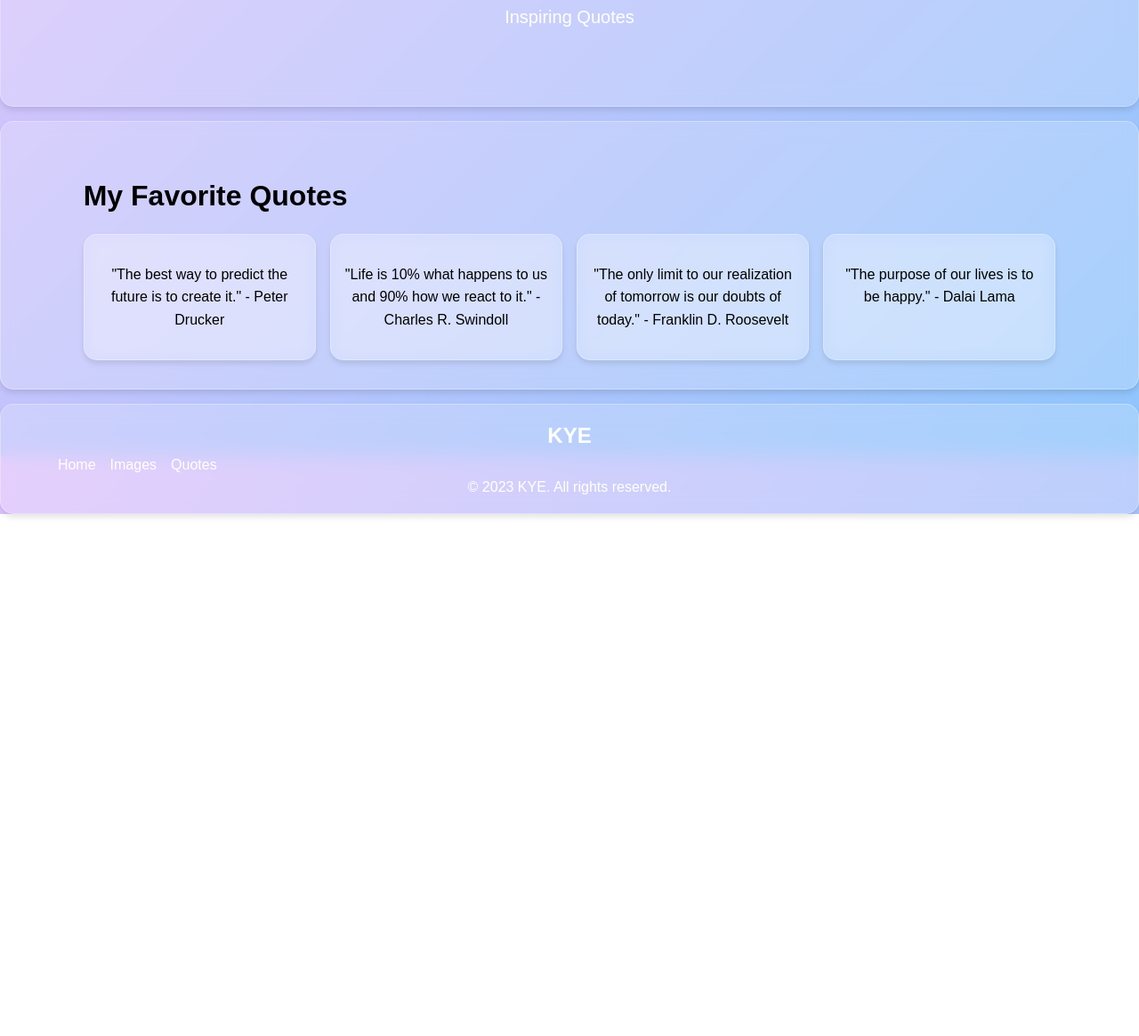
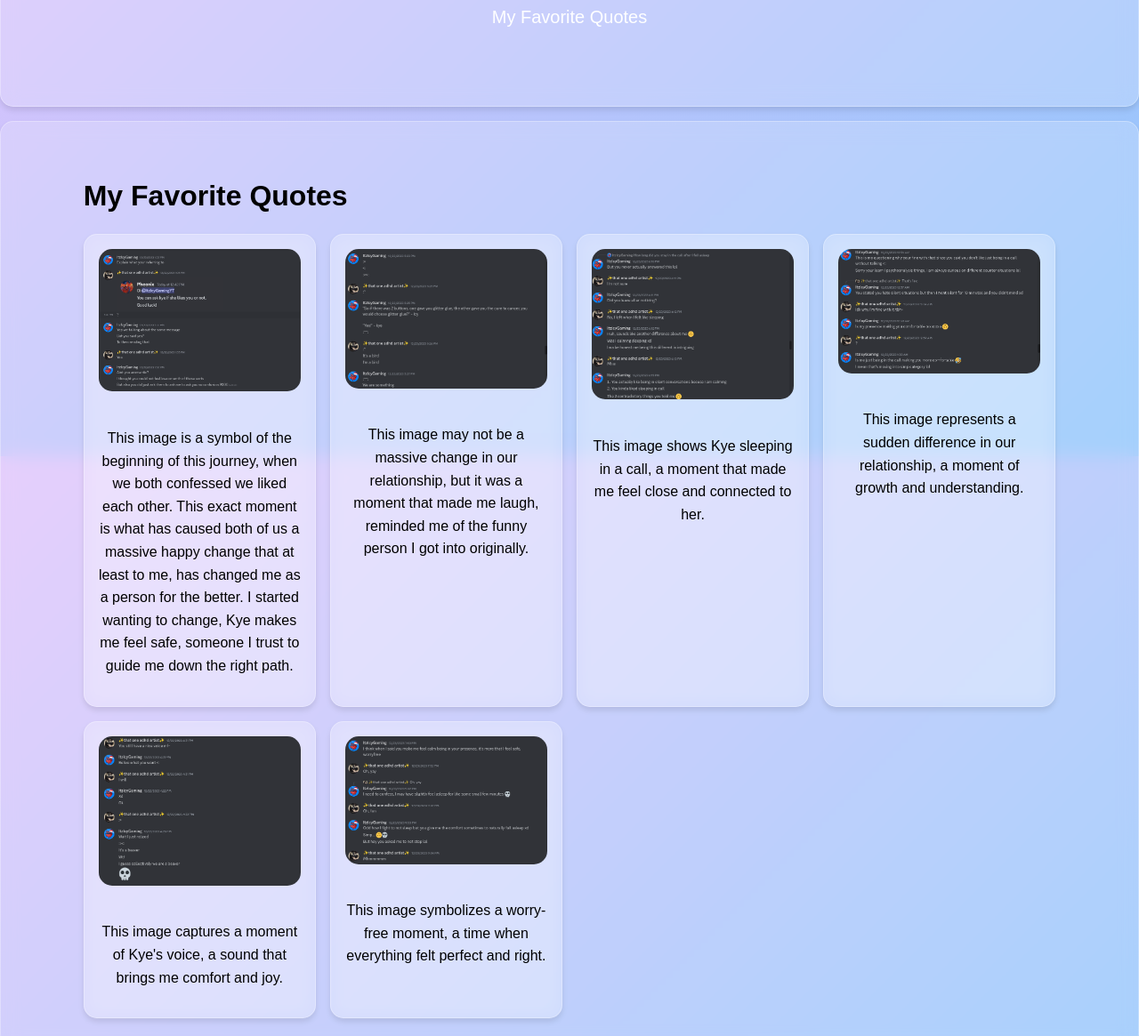
Before and after one commit to TrulyItzIcyGaming/newkeysite, a website built with Parcel: page quotes.html in a window 1280 px wide. Shown: the part 287-1452 px from the top of the page at 89% size. Before the commit the page ends 865 px from the top, so only its background shows below. Built offline with nearby package versions, Linux system fonts and the light colour scheme.

Commit message:
Resolved merge conflictsdd

```diff
--- a/quotes.html
+++ b/quotes.html
@@ -40,7 +40,7 @@
       <section class="hero">
         <div class="container">
           <h1 class="hero-heading">Quotes</h1>
-          <p class="hero-subheading">Inspiring Quotes</p>
+          <p class="hero-subheading">My Favorite Quotes</p>
         </div>
       </section>
       <section class="gallery">
@@ -48,23 +48,63 @@
           <h2 class="gallery-heading">My Favorite Quotes</h2>
           <div class="gallery-grid">
             <div class="gallery-item">
-              <p class="gallery-quote">
-                "The best way to predict the future is to create it." - Peter Drucker
+              <img
+                src="resources/screenshot%202023-12-25%201.34.48%20am-1400h.png"
+                alt="image"
+                class="gallery-image"
+              />
+              <p class="gallery-description">
+                This image is a symbol of the beginning of this journey, when we both confessed we liked each other. This exact moment is what has caused both of us a massive happy change that at least to me, has changed me as a person for the better. I started wanting to change, Kye makes me feel safe, someone I trust to guide me down the right path.
               </p>
             </div>
             <div class="gallery-item">
-              <p class="gallery-quote">
-                "Life is 10% what happens to us and 90% how we react to it." - Charles R. Swindoll
+              <img
+                src="resources/Glue.png"
+                alt="image"
+                class="gallery-image"
+              />
+              <p class="gallery-description">
+                This image may not be a massive change in our relationship, but it was a moment that made me laugh, reminded me of the funny person I got into originally.
               </p>
             </div>
             <div class="gallery-item">
-              <p class="gallery-quote">
-                "The only limit to our realization of tomorrow is our doubts of today." - Franklin D. Roosevelt
+              <img
+                src="resources/kyeSleepInCall.png"
+                alt="image"
+                class="gallery-image"
+              />
+              <p class="gallery-description">
+                This image shows Kye sleeping in a call, a moment that made me feel close and connected to her.
               </p>
             </div>
             <div class="gallery-item">
-              <p class="gallery-quote">
-                "The purpose of our lives is to be happy." - Dalai Lama
+              <img
+                src="resources/suddenDifference.png"
+                alt="image"
+                class="gallery-image"
+              />
+              <p class="gallery-description">
+                This image represents a sudden difference in our relationship, a moment of growth and understanding.
+              </p>
+            </div>
+            <div class="gallery-item">
+              <img
+                src="resources/voice.png"
+                alt="image"
+                class="gallery-image"
+              />
+              <p class="gallery-description">
+                This image captures a moment of Kye's voice, a sound that brings me comfort and joy.
+              </p>
+            </div>
+            <div class="gallery-item">
+              <img
+                src="resources/worryfree.png"
+                alt="image"
+                class="gallery-image"
+              />
+              <p class="gallery-description">
+                This image symbolizes a worry-free moment, a time when everything felt perfect and right.
               </p>
             </div>
           </div>
--- a/style.css
+++ b/style.css
@@ -88,6 +88,31 @@ main {
   font-size: 1.25rem;
 }
 
+.details {
+  background-color: var(--dl-color-secondary);
+  backdrop-filter: blur(var(--glass-blur));
+  border-radius: var(--glass-border-radius);
+  border: var(--glass-border);
+  color: var(--dl-color-gray-black);
+  padding: 2rem;
+  margin-bottom: 1rem;
+}
+
+.details-heading {
+  font-size: 2rem;
+  margin-bottom: 1rem;
+}
+
+.details-subheading {
+  font-size: 1.25rem;
+  margin-bottom: 1rem;
+}
+
+.details-image {
+  width: 100%;
+  border-radius: var(--glass-border-radius);
+}
+
 .gallery {
   background-color: var(--dl-color-secondary);
   backdrop-filter: blur(var(--glass-blur));
```
